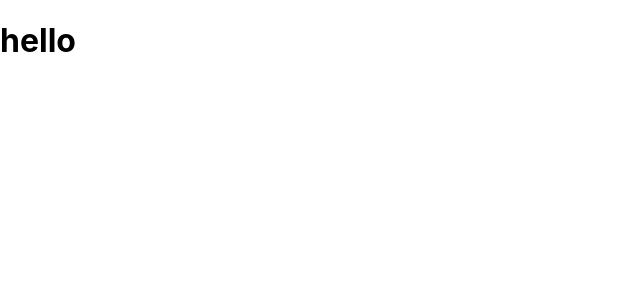
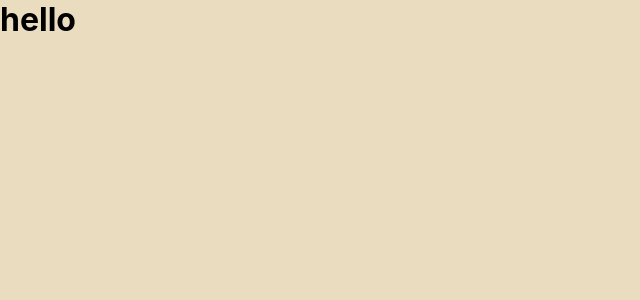
Before and after one commit to GarySimons/ellia-dylan-wedding, a React (Create React App) app: page / in a window 1280 px wide. Shown: the top 300 px of the page, without its empty margins (0-640 px from the left). Built offline with nearby package versions, Linux system fonts and the light colour scheme.

Commit message:
Home page created. index.css styles added

```diff
--- a/src/index.css
+++ b/src/index.css
@@ -1,13 +1,29 @@
+* {
+  box-sizing: border-box;
+  margin: 0;
+  padding: 0;
+}
+
 body {
   margin: 0;
-  font-family: -apple-system, BlinkMacSystemFont, 'Segoe UI', 'Roboto', 'Oxygen',
-    'Ubuntu', 'Cantarell', 'Fira Sans', 'Droid Sans', 'Helvetica Neue',
+  font-family: -apple-system, BlinkMacSystemFont, "Segoe UI", "Roboto", "Oxygen",
+    "Ubuntu", "Cantarell", "Fira Sans", "Droid Sans", "Helvetica Neue",
     sans-serif;
   -webkit-font-smoothing: antialiased;
   -moz-osx-font-smoothing: grayscale;
+
+  background: #eadcbf;
+}
+
+ul {
+  list-style-type: none;
+}
+
+a {
+  text-decoration: none;
 }
 
 code {
-  font-family: source-code-pro, Menlo, Monaco, Consolas, 'Courier New',
+  font-family: source-code-pro, Menlo, Monaco, Consolas, "Courier New",
     monospace;
 }
```
Also changed, not shown: src/routes/Home.js (added, +7 -0 lines).
